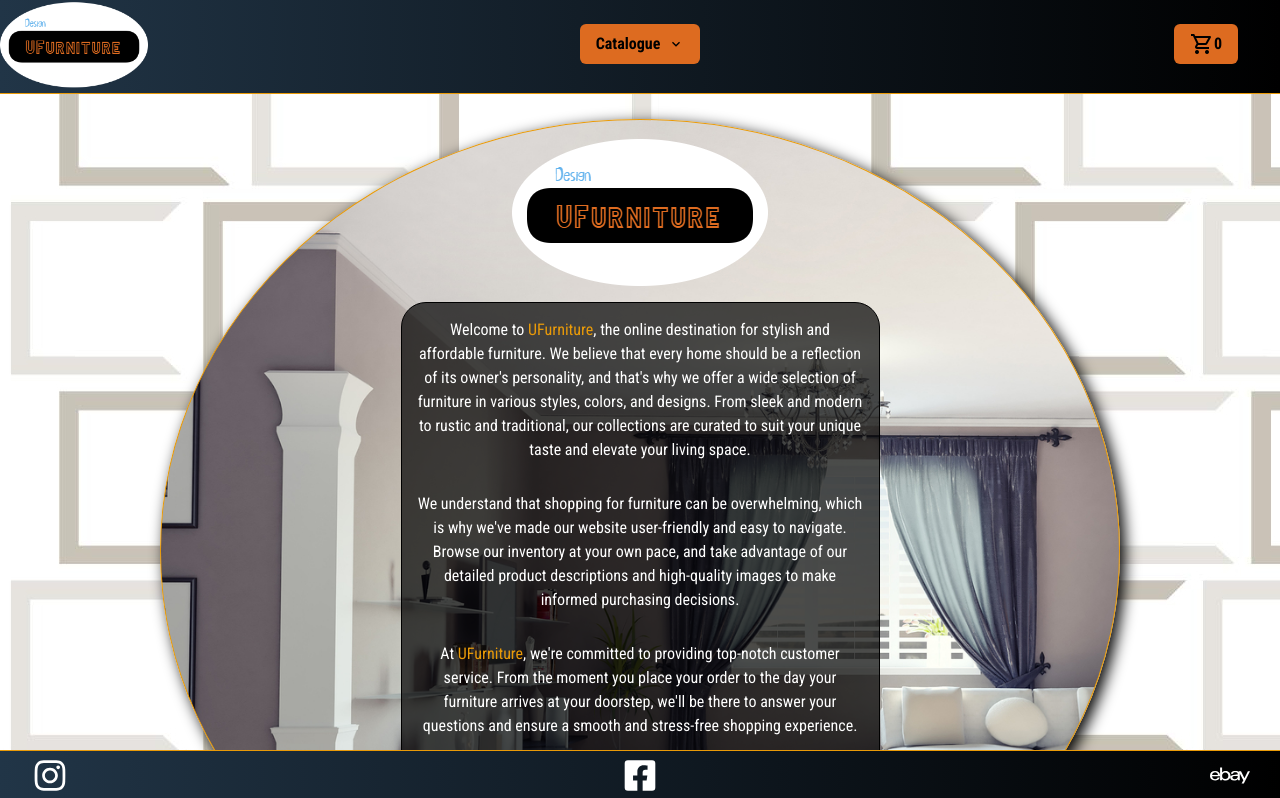
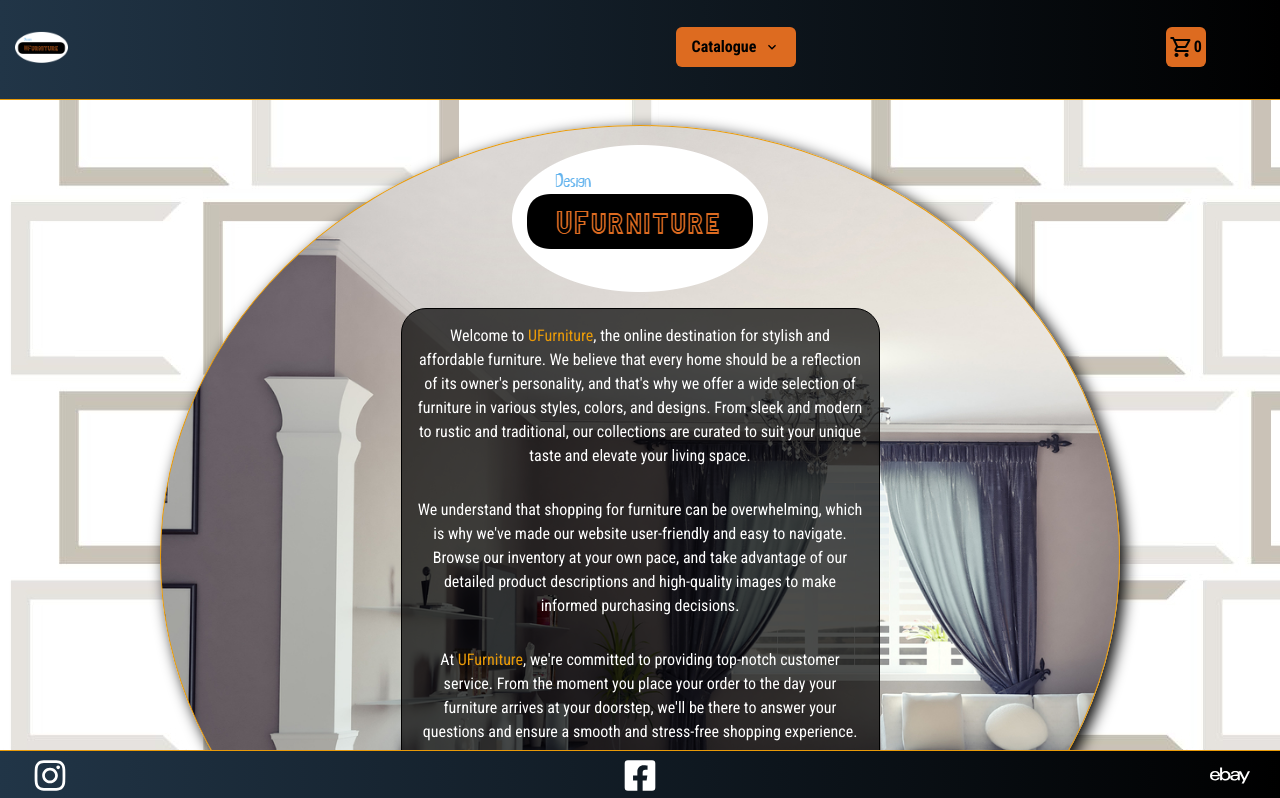
Before and after one commit to Brianva7/ProyectoFinalVazquesReactJs, a React (Vite) app: page / in a window 1280 px wide. Shown: the top 798 px of the page. Built offline with nearby package versions, Linux system fonts and the light colour scheme.

Commit message:
Update index.css

```diff
--- a/src/index.css
+++ b/src/index.css
@@ -23,21 +23,32 @@
   align-items: center;
   padding-bottom: 5px;
   border-bottom: 1px solid #e99a08;
+  height: 100px;
 }
 .brand {
-  color: white;
-  width: 148px;
-  text-align: center;
+  width: 25%;
+  display: flex;
+  padding-left: 15px;
+  height: 100%;
 }
 
+.brandLogo {
+  width: 100%;
+  height: 100%;
+}
+.menu {
+  width: 50%;
+  display: flex;
+  justify-content: center;
+}
 .menuButton {
   color: black;
 }
 .cartButton {
-  padding: 0 15px;
-  width: 148px;
+  width: 25%;
   display: flex;
-  justify-content: center;
+  padding-right: 15px;
+  justify-content: right;
 }
 
 /* NavBar css */
@@ -279,9 +290,6 @@ form {
 }
 
 @media screen and (max-width: 768px) {
-  .brand {
-    padding: 20px;
-  }
   form {
     width: 85%;
   }
@@ -292,4 +300,14 @@ form {
     width: 85%;
   }
 }
+
+@media screen and (max-width: 540px) {
+  .menu {
+    width: 35%;
+  }
+  .brand {
+    height: 100%;
+    width: 40%;
+  }
+}
 /* form css */
```
